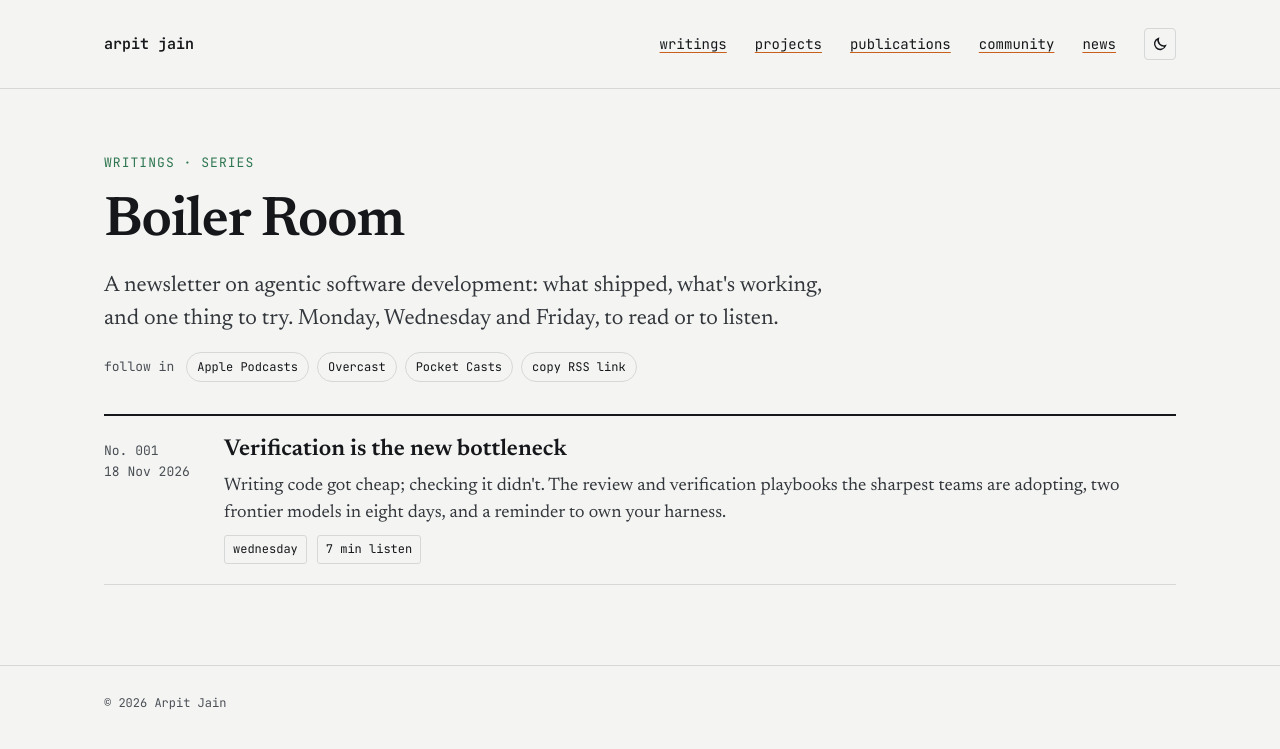
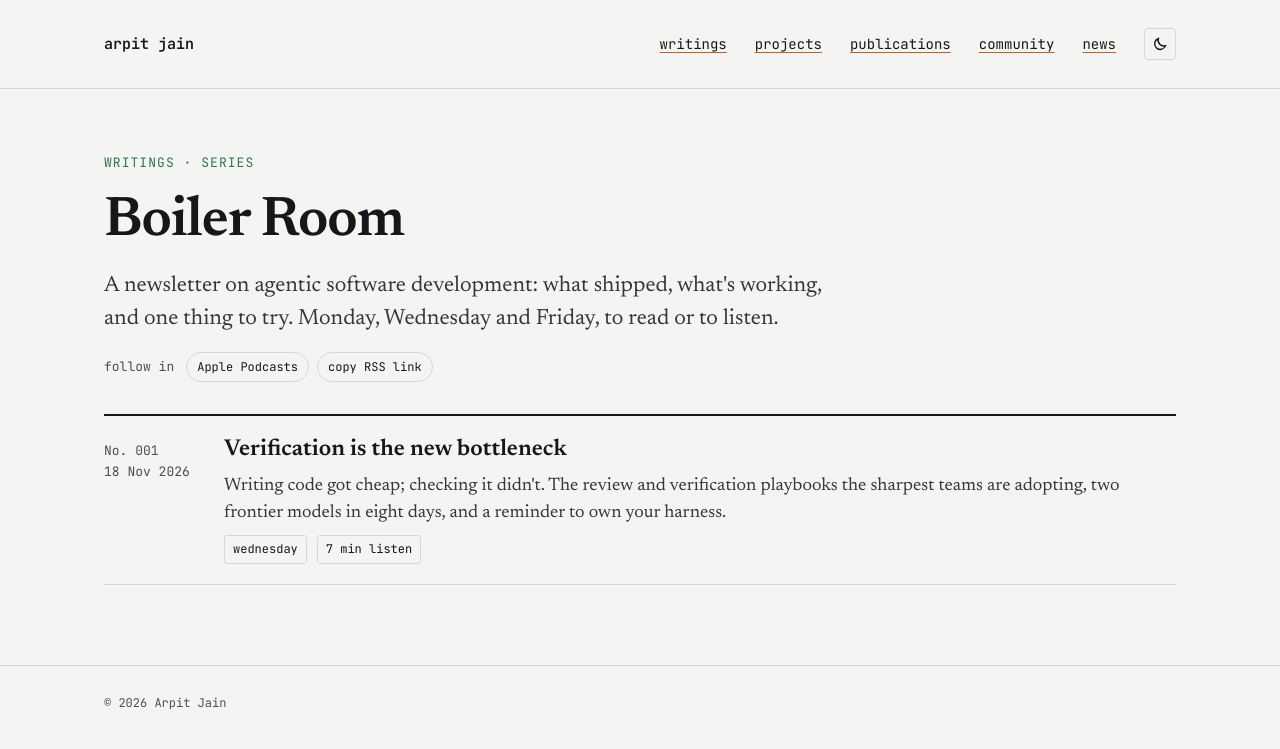
Before and after one commit to arpitjain2811/arpitjain2811.github.io, a Jekyll site: the page built from boiler-room.html, in a window 1280 px wide. Shown: the top 749 px of the page. Built offline with Jekyll 4.4.1, drawn with Linux system fonts in a browser that asks for light colours.

Commit message:
Boiler Room: follow in Apple Podcasts or Spotify; owner email in the feed
- Drop the Overcast and Pocket Casts buttons. The Spotify button shows once 'spotify' in
  boiler-room.html's front matter holds the show's URL (Spotify only plays listed shows).
- Add itunes:email to the feed's owner so Spotify and Apple can verify the show.

Co-Authored-By: Claude Opus 5.5 <noreply@anthropic.com>

```diff
--- a/boiler-room.html
+++ b/boiler-room.html
@@ -3,6 +3,7 @@ layout: default
 title: Boiler Room
 permalink: /writings/boiler-room/
 description: "A newsletter on agentic software development: what shipped, what's working, and one thing to try. Monday, Wednesday and Friday."
+spotify: ""
 ---
 {%- assign eds = site.boiler_room | sort: "date" | reverse -%}
 <section class="wrap page br br-hub">
@@ -15,8 +16,11 @@ description: "A newsletter on agentic software development: what shipped, what's
     <div class="br-listen" aria-label="Follow the podcast">
       <span class="mono small muted">follow in</span>
       <a class="pill" href="podcast://{{ feed_bare }}">Apple Podcasts</a>
-      <a class="pill" href="overcast://x-callback-url/add?url={{ feed | url_encode }}">Overcast</a>
-      <a class="pill" href="pktc://subscribe/{{ feed_bare }}">Pocket Casts</a>
+      {%- comment %} Spotify only plays shows listed with it: set `spotify` above to the show's open.spotify.com URL once it is. {% endcomment %}
+      {%- assign spotify = page.spotify | strip -%}
+      {%- if spotify.size > 0 %}
+      <a class="pill" href="{{ spotify }}">Spotify</a>
+      {%- endif %}
       <button class="pill" type="button" data-br-copy-url="{{ feed }}">copy RSS link</button>
     </div>
   </header>
```
Also changed, not shown: boiler-room-feed.xml (+1 -1 lines).
